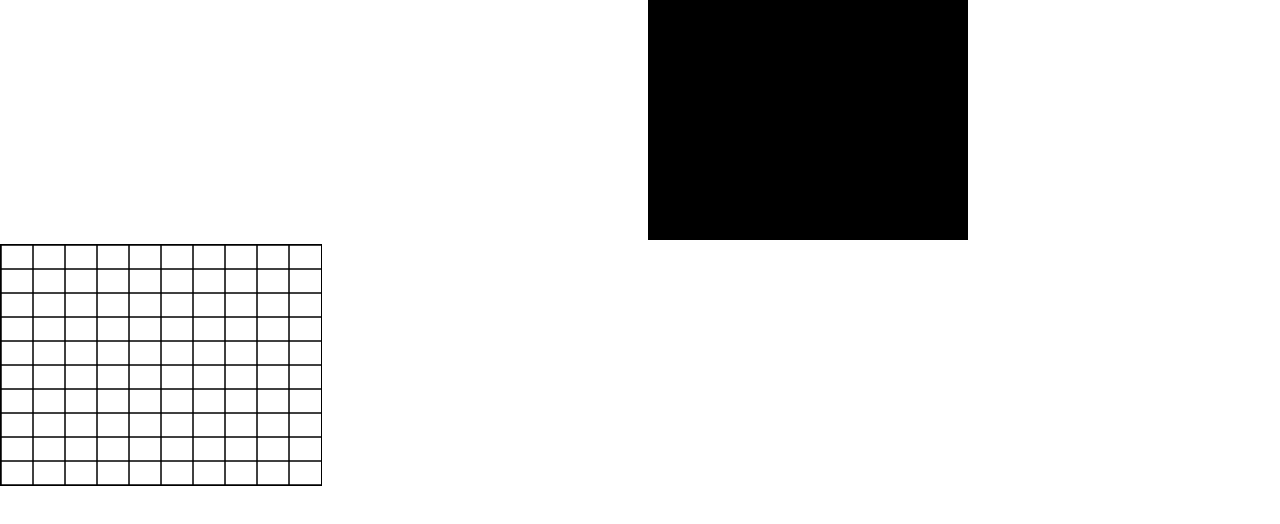
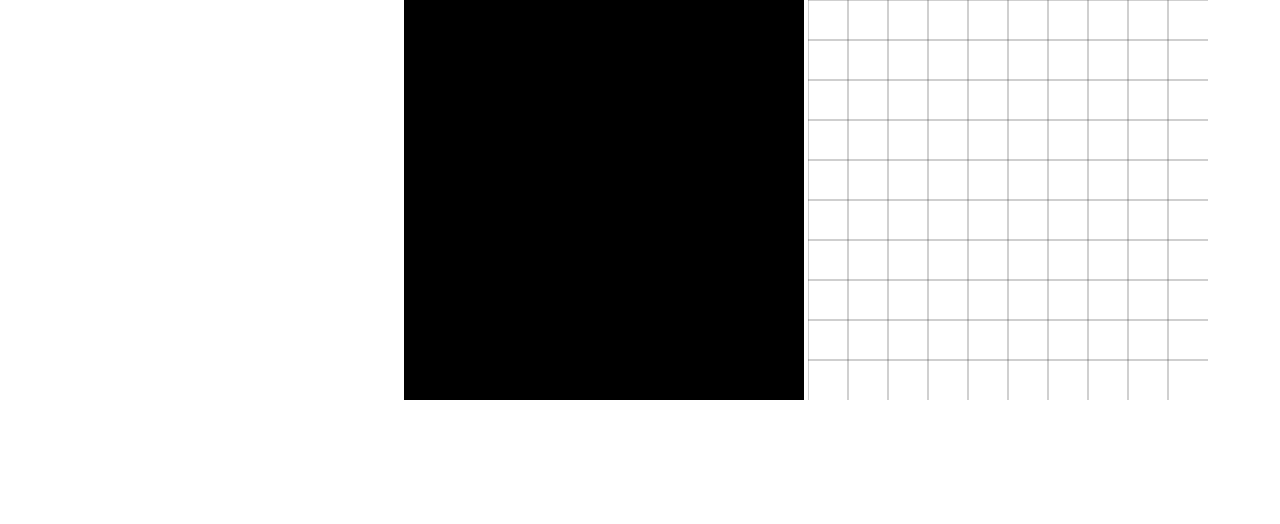
Before and after one commit to maniart/overlaps, a website: page cv/index.html in a window 1280 px wide. Drawn offline with Linux system fonts and the light colour scheme; animation ran at ten frames a second.

Commit message:
Square image ratio

```diff
--- a/cv/index.html
+++ b/cv/index.html
@@ -9,16 +9,19 @@
         }
         #grid {
             background-color: #fff;
-            border: 1px solid #000;
+            border: 0px solid #000;
+        }
+        #camera-output {
+            display: none;
         }
     </style>
     <title></title>
 </head>
 <body>
-    <video id="camera-output" autoplay width="320" height="240"></video>
-    <canvas id="raw-image" width="320" height="240"></canvas>
-    <canvas id="diff-image" width="320" height="240"></canvas>
-    <canvas id="grid" width="320" height="240"></canvas>
+    <video id="camera-output" autoplay width="520" height="400"></video>
+    <canvas id="raw-image" width="400" height="400"></canvas>
+    <canvas id="diff-image" width="400" height="400"></canvas>
+    <canvas id="grid" width="400" height="400"></canvas>
 
     <script src="main.js"></script>
 </body>
--- a/cv/main.js
+++ b/cv/main.js
@@ -28,6 +28,7 @@ function drawGrid(canvas, xCount, yCount) {
     var height = canvas.height;
     var cellWidth = width / xCount;
     var cellHeight = height / yCount;
+    ctx.lineWidth = 0.2;
     for(i; i < width; i += cellWidth) {
         ctx.beginPath();
         ctx.moveTo(i, 0);
@@ -58,8 +59,10 @@ function captureFromCamera(output) {
     }
 }
 
-function drawRawImage(cameraInput, outputCtx) {
-    outputCtx.drawImage(cameraInput, 0, 0, cameraInput.width, cameraInput.height);
+function drawRawImage(cameraInput, output) {
+    var ctx = output.getContext('2d');
+    var smallInputSide = Math.min(cameraInput.width, cameraInput.height);
+    ctx.drawImage(cameraInput, 0, 0, smallInputSide, smallInputSide, 0, 0, output.width, output.height);
 }
 
 function mirror(canvas) {
@@ -83,14 +86,14 @@ function diff(output, input1, input2, accuracy) {
     var length = input1.length;
     var average1;
     var average2;
-    var diff;
+    var _diff;
     while(i < length * accuracy) {
         average1 = (input1[i*4] + input1[i*4+1] + input1[i*4+2]) / 2.5;
         average2 = (input2[i*4] + input2[i*4+1] + input2[i*4+2]) / 2.5;
-        diff = threshold(abs(average1 - average2));
-        output[i*4] = diff;
-        output[i*4+1] = diff;
-        output[i*4+2] = diff;
+        _diff = threshold(abs(average1 - average2));
+        output[i*4] = _diff;
+        output[i*4+1] = _diff;
+        output[i*4+2] = _diff;
         output[i*4+3] = 0xFF;
         ++i;
     }
@@ -101,14 +104,14 @@ function blend(inputCtx, outputCtx, width, height) {
     var blendedData;
     if(!lastImageData) lastImageData = inputCtx.getImageData(0, 0, width, height);
     blendedData = inputCtx.createImageData(width, height);
-    diff(blendedData.data, sourceData.data, lastImageData.data, 0.25);
+    diff(blendedData.data, sourceData.data, lastImageData.data, .25);
     outputCtx.putImageData(blendedData, 0, 0);
     lastImageData = sourceData;
 }
 
 function loop() {
-    drawRawImage(cameraOutput, rawImageCtx);
-    blend(rawImageCtx, diffImageCtx, 320, 240);
+    drawRawImage(cameraOutput, rawImage);
+    blend(rawImageCtx, diffImageCtx, 400, 400);
     requestAnimFrame(loop);
 }
 
@@ -116,7 +119,7 @@ function init() {
     drawGrid(grid, 10, 10);
     mirror(rawImage);
     captureFromCamera(cameraOutput);
-    loop()
+    loop();
 }
 
 init();
```
